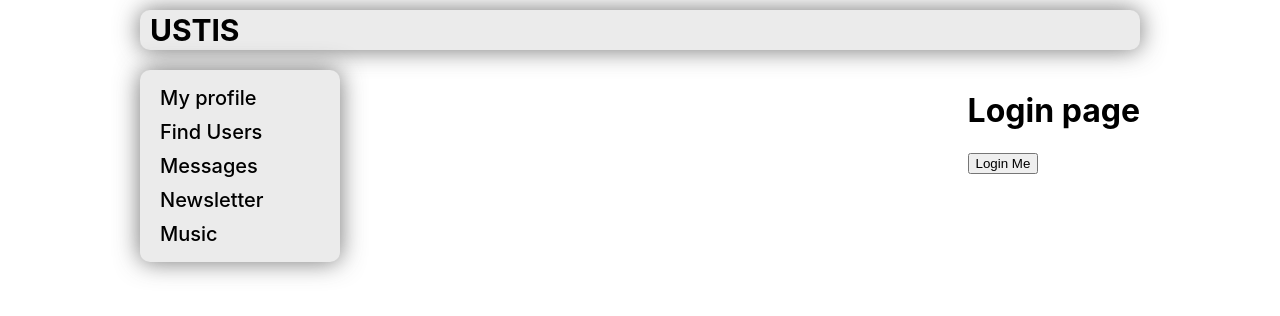
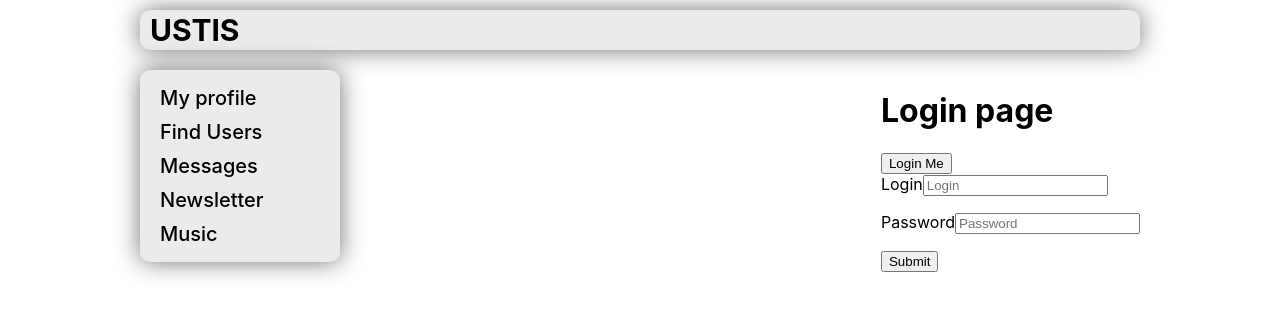
Before and after one commit to Gromkov-cloud/react-samurai, a React (Create React App) app: page /login in a window 1280 px wide. Shown: the top 316 px of the page. Built offline with nearby package versions, Linux system fonts and the light colour scheme; no server answers.

Commit message:
feat: add react-hook-form, add login form

```diff
--- a/package.json
+++ b/package.json
@@ -10,6 +10,7 @@
     "axios": "^0.27.2",
     "react": "^18.2.0",
     "react-dom": "^18.2.0",
+    "react-hook-form": "^7.34.0",
     "react-redux": "^8.0.2",
     "react-router-dom": "^6.3.0",
     "react-scripts": "5.0.1",
--- /dev/null
+++ b/src/components/Forms/LoginForm/LoginFrom.jsx
@@ -0,0 +1,62 @@
+import {useForm} from "react-hook-form";
+
+const LoginForm = () => {
+
+    const {
+        register,
+        formState: {
+            errors
+        },
+        handleSubmit
+    } = useForm({mode: "onBlur"})
+
+    const onSubmit = (data, formState) => {
+        alert(`Form is submitted, login: ${data.login || "not set"}, password: ${data.password || "not set"}`)
+    }
+
+    return (
+        <>
+            <form onSubmit={handleSubmit(onSubmit)}>
+                <label>
+                    Login
+                    <input
+                        {...register("login", {
+                            required: {
+                                value: true,
+                                message: "Enter login"
+                            },
+                            minLength: {
+                                value: 3,
+                                message: "Minimal login length - 3"
+                            }
+                        })}
+                        type="text"
+                        placeholder={"Login"}
+                    />
+                </label>
+                <p>{errors?.login && errors.login.message}</p>
+                <label>
+                    Password
+                    <input
+                        {...register("password", {
+                            required: {
+                                value: true,
+                                message: "Enter password"
+                            },
+                            minLength: {
+                                value: 3,
+                                message: "Minimal length - 3"
+                            }
+                        })}
+                        type="password"
+                        placeholder={"Password"}/>
+                </label>
+                <p>{errors?.password && errors.password.message}</p>
+
+                <input type="submit"/>
+            </form>
+        </>
+    )
+}
+
+export default LoginForm
--- a/src/components/Login/Login.js
+++ b/src/components/Login/Login.js
@@ -1,5 +1,6 @@
 import {auth} from "../../Redux/reduxSlices/loginSlice";
 import {useDispatch, useSelector} from "react-redux";
+import LoginForm from "../Forms/LoginForm/LoginFrom";
 
 const Login = () => {
     const buttonStatus = useSelector(state => state.loginPage.status)
@@ -12,6 +13,7 @@ const Login = () => {
         <div>
             <h1>Login page</h1>
             <button onClick={onBtnClick} disabled={buttonStatus === "pending"}>Login Me</button>
+            <LoginForm></LoginForm>
         </div>
     )
 }
```
Also changed, not shown: src/components/Forms/LoginForm/LoginForm.module.css (added), 1 other file (tests, documents, lock files or other folders).
